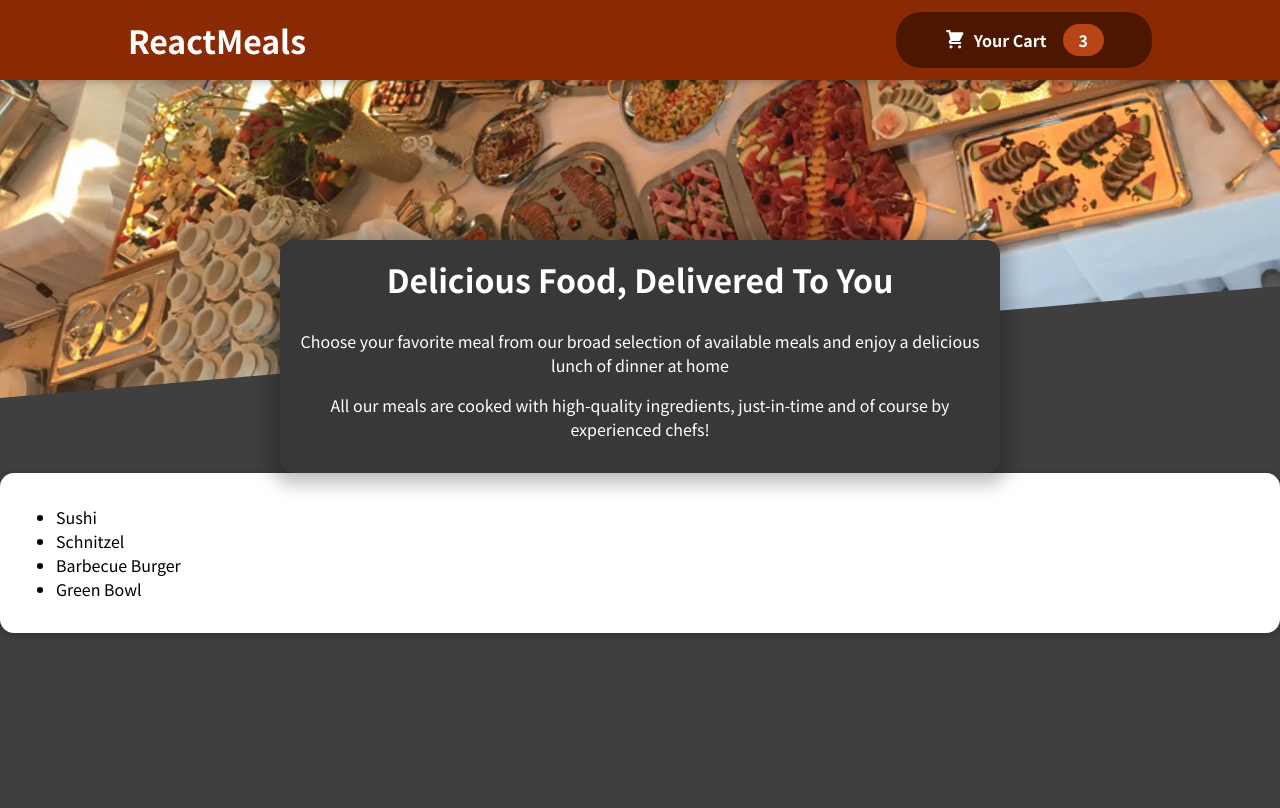
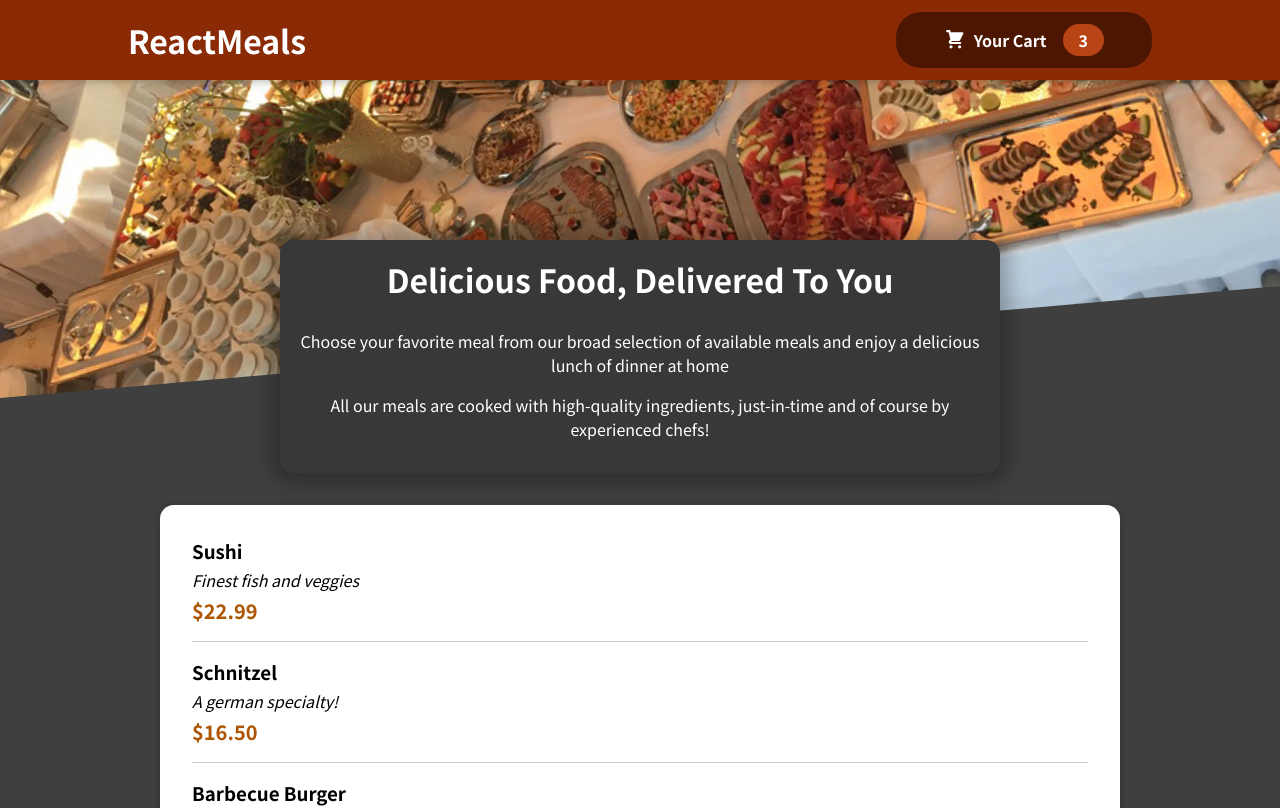
Before and after one commit to Momenuzzaman/react_meals, a React (Create React App) app: page / in a window 1280 px wide. Shown: the top 808 px of the page. Built offline with nearby package versions, Linux system fonts and the light colour scheme.

Commit message:
show meals

```diff
--- a/src/components/Meals/AvailableMeals.js
+++ b/src/components/Meals/AvailableMeals.js
@@ -1,5 +1,7 @@
 import React from 'react';
 import Card from '../UI/Card';
+import MealItem from './MealItem/MealItem';
+import classes from './AvailableMeals.module.css';
 
 const DUMMY_MEALS = [
     {
@@ -28,9 +30,9 @@
     },
 ];
 const AvailableMeals = () => {
-    const mealList = DUMMY_MEALS.map(meal => <li>{meal.name}</li>);
+    const mealList = DUMMY_MEALS.map(meal => <MealItem key={meal.id} name={meal.name} price={meal.price} description={meal.description} />);
     return (
-        <section>
+        <section className={classes.meals}>
             <Card>
                 <ul>
                     {mealList}
--- /dev/null
+++ b/src/components/Meals/MealItem/MealItem.js
@@ -0,0 +1,19 @@
+import React from 'react';
+import classes from './MealItem.module.css';
+const MealItem = (props) => {
+    const price = `$${props.price.toFixed(2)}`
+    return (
+        <li className={classes.meal}>
+            <div>
+                <h3 >{props.name}</h3>
+                <div className={classes.description}>{props.description}</div>
+                <div className={classes.price}>{price}</div>
+            </div>
+            <div>
+
+            </div>
+        </li>
+    );
+};
+
+export default MealItem;
--- /dev/null
+++ b/src/components/Meals/MealItem/MealItem.module.css
@@ -0,0 +1,22 @@
+.meal {
+  display: flex;
+  justify-content: space-between;
+  margin: 1rem;
+  padding-bottom: 1rem;
+  border-bottom: 1px solid #ccc;
+}
+
+.meal h3 {
+  margin: 0 0 0.25rem 0;
+}
+
+.description {
+  font-style: italic;
+}
+
+.price {
+  margin-top: 0.25rem;
+  font-weight: bold;
+  color: #ad5502;
+  font-size: 1.25rem;
+}
```
Also changed, not shown: 1 other file (tests, documents, lock files or other folders).
